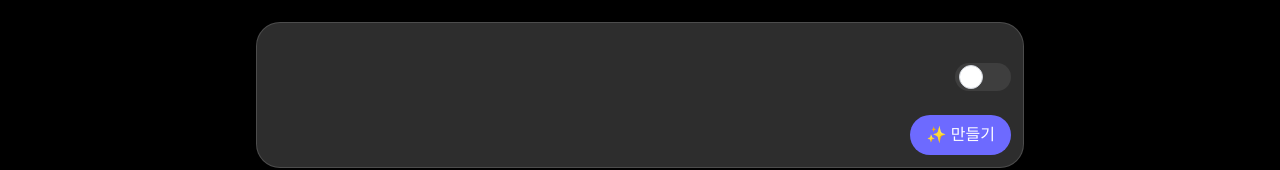
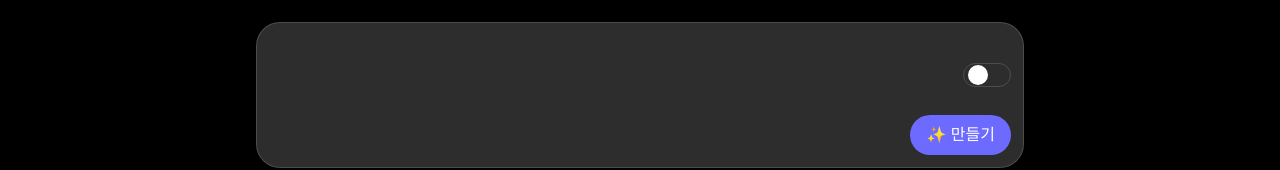
Before and after one commit to KimTaeEun1632/AI-Nail-Art, a Next.js app: page /test in a window 1280 px wide. Shown: the part 645-815 px from the top of the page. Built offline with nearby package versions, Linux system fonts and the light colour scheme.

Commit message:
feat: 그리드, 캐러샐 모드 전환 기능, 토글 버튼 추가, 파머 라이브러리 추가가

```diff
--- a/package.json
+++ b/package.json
@@ -9,6 +9,7 @@
     "lint": "next lint"
   },
   "dependencies": {
+    "framer-motion": "^12.5.0",
     "next": "15.2.1",
     "react": "^19.0.0",
     "react-dom": "^19.0.0",
--- /dev/null
+++ b/src/components/Common/Toggle.jsx
@@ -0,0 +1,30 @@
+import { useImages } from "@/lib/ImagesContext";
+import { motion } from "framer-motion";
+import React from "react";
+
+const Toggle = () => {
+  const { isCarousel, setIsCarousel } = useImages();
+
+  const handleToggle = () => {
+    setIsCarousel(!isCarousel);
+  };
+
+  return (
+    <div
+      onClick={handleToggle}
+      className={`relative h-6 w-12 cursor-pointer rounded-full border border-white/15 ${
+        isCarousel ? "bg-[#6d6aff]" : "bg-transparent"
+      } p-[1px]`}
+    >
+      {/* 토글 버튼 */}
+      <motion.div
+        initial={false}
+        animate={{ x: isCarousel ? 21 : 0 }} // x축 이동
+        transition={{ type: "spring", stiffness: 300, damping: 20 }}
+        className="absolute top-0.6 left-1 h-5 w-5 rounded-full bg-white"
+      />
+    </div>
+  );
+};
+
+export default Toggle;
--- a/src/components/CreatePage/PromptInput.jsx
+++ b/src/components/CreatePage/PromptInput.jsx
@@ -1,5 +1,6 @@
 import { useState } from "react";
 import { useImages } from "@/lib/ImagesContext";
+import Toggle from "../Common/Toggle";
 
 const PromptInput = () => {
   const {
@@ -54,10 +55,9 @@ const PromptInput = () => {
         suppressContentEditableWarning
       />
       {error && <p className="mt-2 text-sm text-red-400">{error}</p>}
-      <label class="absolute top-10 right-3 inline-flex items-center cursor-pointer">
-        <input type="checkbox" value="" class="sr-only peer" />
-        <div class="relative w-14 h-7 bg-[#3E3E3E] rounded-full peer dark:bg-gray-700 peer-checked:after:translate-x-full rtl:peer-checked:after:-translate-x-full after:content-[''] after:absolute after:top-0.5 after:start-[4px] after:bg-white after:border-gray-300 after:border after:rounded-full after:h-6 after:w-6 after:transition-all dark:border-gray-600 peer-checked:bg-[#6d6aff]"></div>
-      </label>
+      <div className="absolute top-10 right-3">
+        <Toggle />
+      </div>
       <button
         disabled={loading}
         onClick={generateImage}
--- a/src/pages/index.js
+++ b/src/pages/index.js
@@ -1,3 +1,4 @@
+import Toggle from "@/components/Common/Toggle";
 import Image from "next/image";
 import { useState } from "react";
 
```
Also changed, not shown: 1 other file (tests, documents, lock files or other folders).
